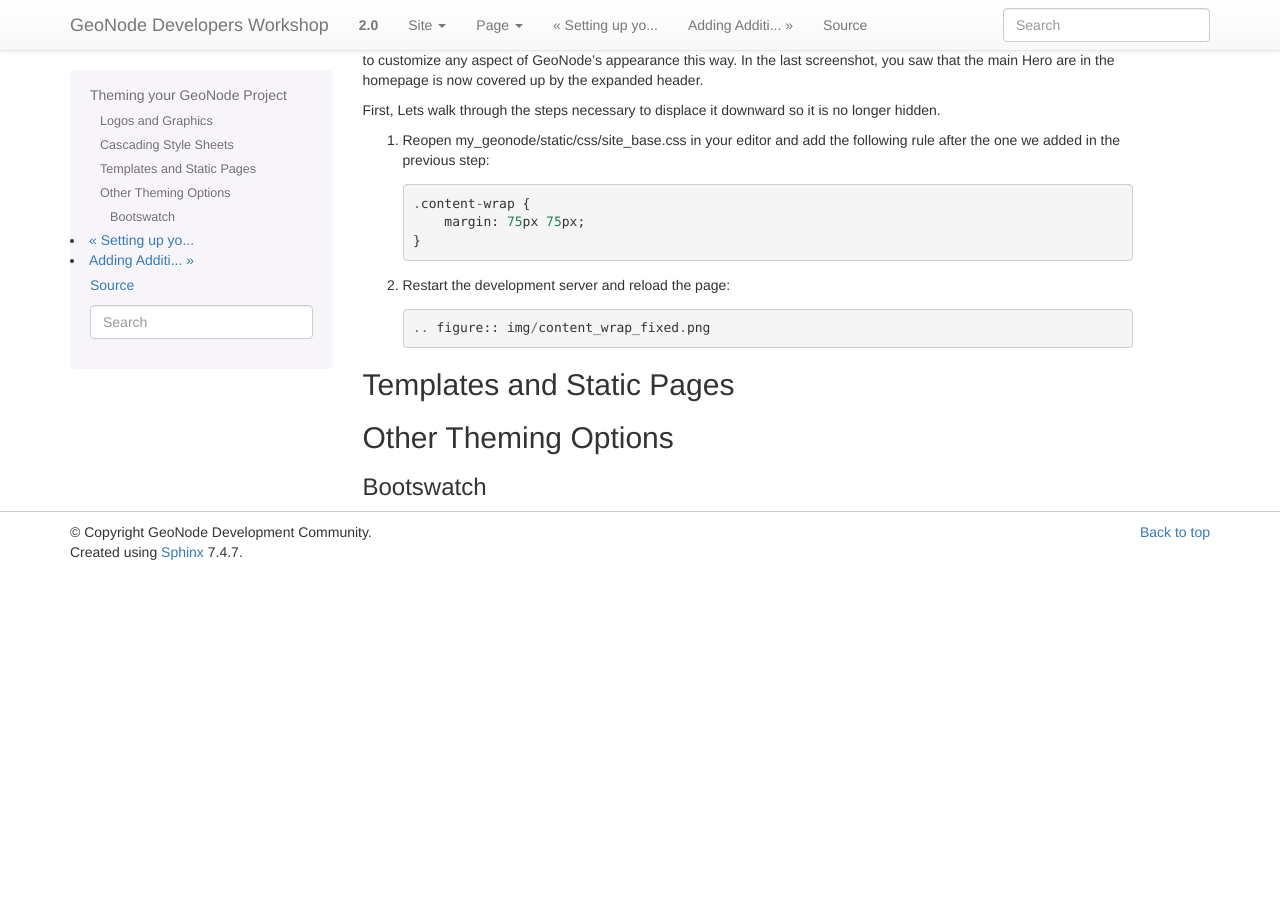
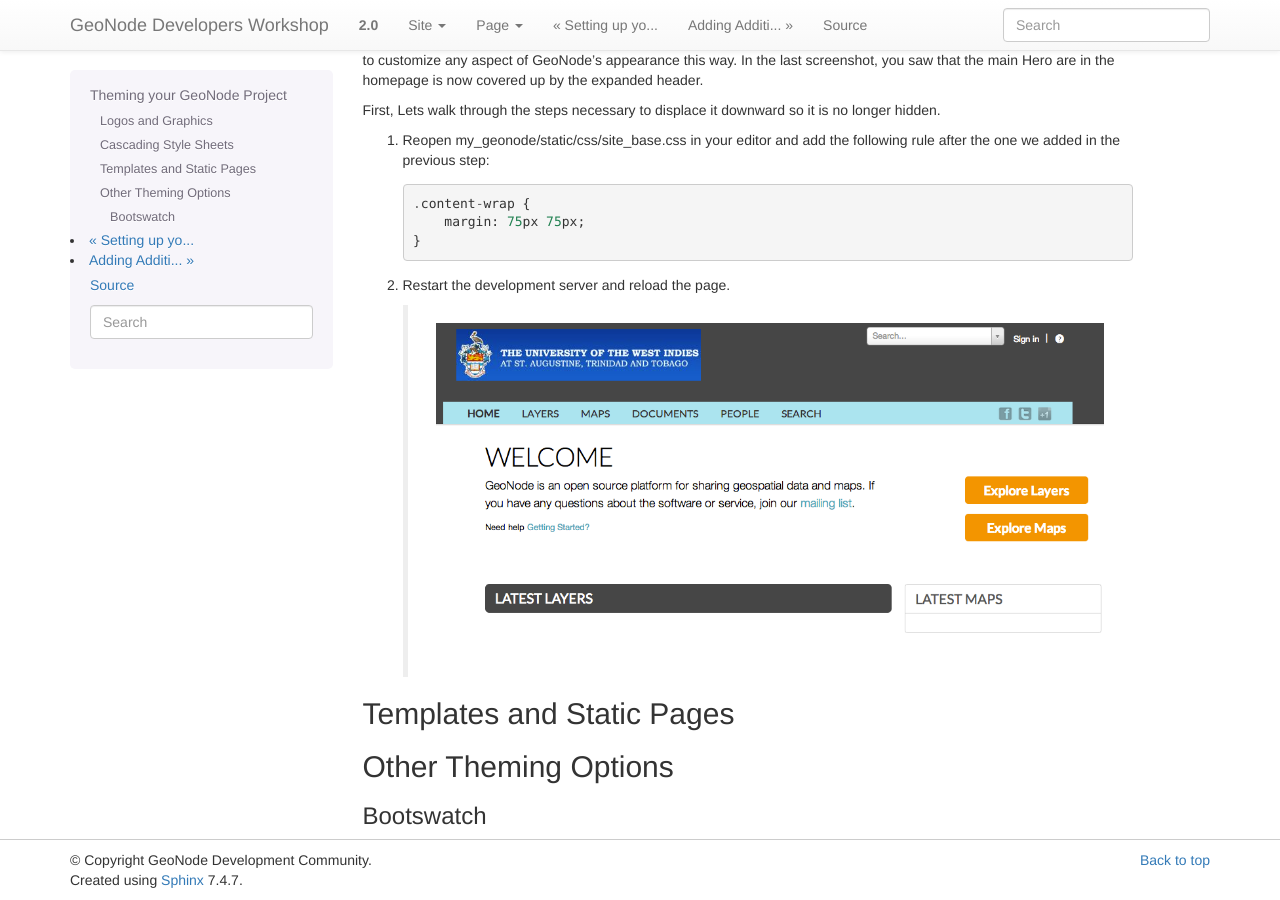
Before and after one commit to lucacasagrande/geonode-workshops, a Sphinx documentation site: the page built from devel/doc/projects/theme.rst, in a window 1280 px wide and 900 px high, scrolled down 1626 px. Built offline with Sphinx 7.4.7, drawn with Linux system fonts in a browser that asks for light colours; before the commit the page ends 2198 px from its top, so only the background shows below that.

Commit message:
Fix logo_override graphic reference

```diff
--- a/devel/doc/projects/theme.rst
+++ b/devel/doc/projects/theme.rst
@@ -59,7 +59,7 @@ First, Lets walk through the steps necessary to displace it downward so it is no
         margin: 75px 75px;
     }
 
-#. Restart the development server and reload the page::
+#. Restart the development server and reload the page.
 
     .. figure:: img/content_wrap_fixed.png
 
```
